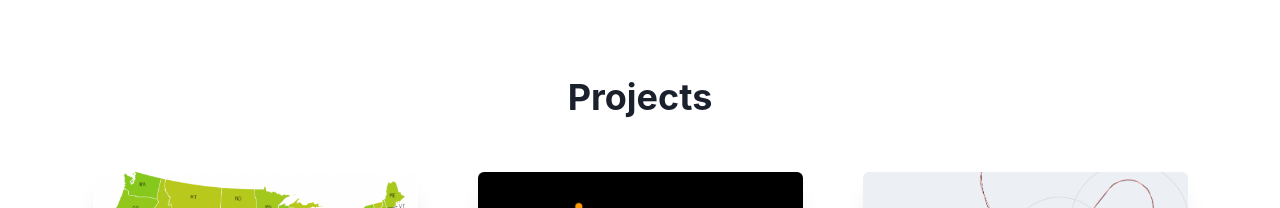
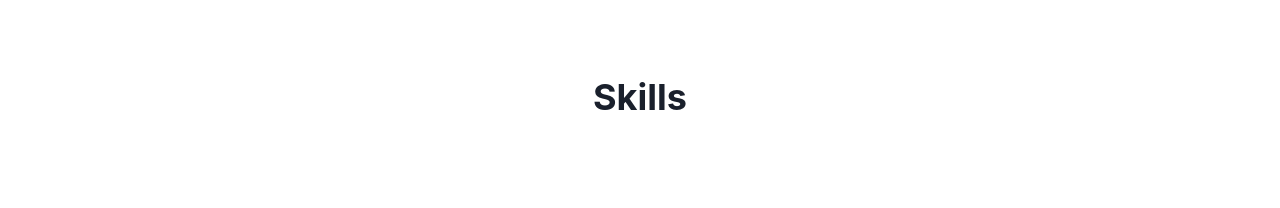
Before and after one commit to jasonfyw/jasonfyw.github.io, a React (Create React App) app: page / in a window 1280 px wide. Shown: the part 1067-1275 px from the top of the page. Built offline with nearby package versions, Linux system fonts and the light colour scheme; a web font is replaced by a local one.

Commit message:
add: skill section skeleton

```diff
--- a/src/App.tsx
+++ b/src/App.tsx
@@ -6,12 +6,14 @@ import Intro from "./components/Intro"
 import About from "./components/About"
 import Footer from "./components/Footer"
 import Projects from "./components/Projects"
+import Skills from "./components/Skills"
 
 export const App = () => (
     <ChakraProvider theme={theme}>
         <Nav />
         <Intro />
         <About />
+        <Skills />
         <Projects />
 
         <Footer />
--- a/src/components/Nav/Nav.tsx
+++ b/src/components/Nav/Nav.tsx
@@ -12,7 +12,7 @@ import {
 import { HamburgerIcon, CloseIcon } from '@chakra-ui/icons';
 import { ColorModeSwitcher } from "../../ColorModeSwitcher"
 
-const Links = ['About me', 'Projects', 'Resume', 'Contact'];
+const Links = ['About me', 'Skills', 'Projects', 'Resume', 'Contact'];
 
 const NavLink = ({ children, href }: { children: ReactNode, href: string }) => (
     <Link
--- /dev/null
+++ b/src/components/Skills/SkillSection.tsx
@@ -0,0 +1,21 @@
+import { FC, ReactNode } from 'react';
+import {
+    Heading,
+    VStack
+} from '@chakra-ui/react';
+
+interface SkillSectionProps {
+    children?: ReactNode,
+    title: string
+}
+
+const SkillSection: FC<SkillSectionProps> = (props) => {
+    return (
+        <VStack>
+            <Heading as='h4'>{ props.title }</Heading>
+            { props.children }
+        </VStack>
+    );
+};
+
+export default SkillSection;
--- /dev/null
+++ b/src/components/Skills/Skills.tsx
@@ -0,0 +1,24 @@
+import { FC } from 'react';
+import {
+    Container,
+    VStack,
+    HStack,
+    Heading,
+    Text
+} from '@chakra-ui/react'
+import SkillSection from './SkillSection';
+
+const Skills: FC = () => {
+    return (
+        <Container maxW={'5xl'} p={6.75} mt={20}>
+            <VStack spacing={8}>
+                <Heading as='h2'>Skills</Heading>
+                <HStack>
+
+                </HStack>
+            </VStack>
+        </Container>
+    );
+};
+
+export default Skills;
--- /dev/null
+++ b/src/components/Skills/index.tsx
@@ -0,0 +1 @@
+export { default } from './Skills';
```
